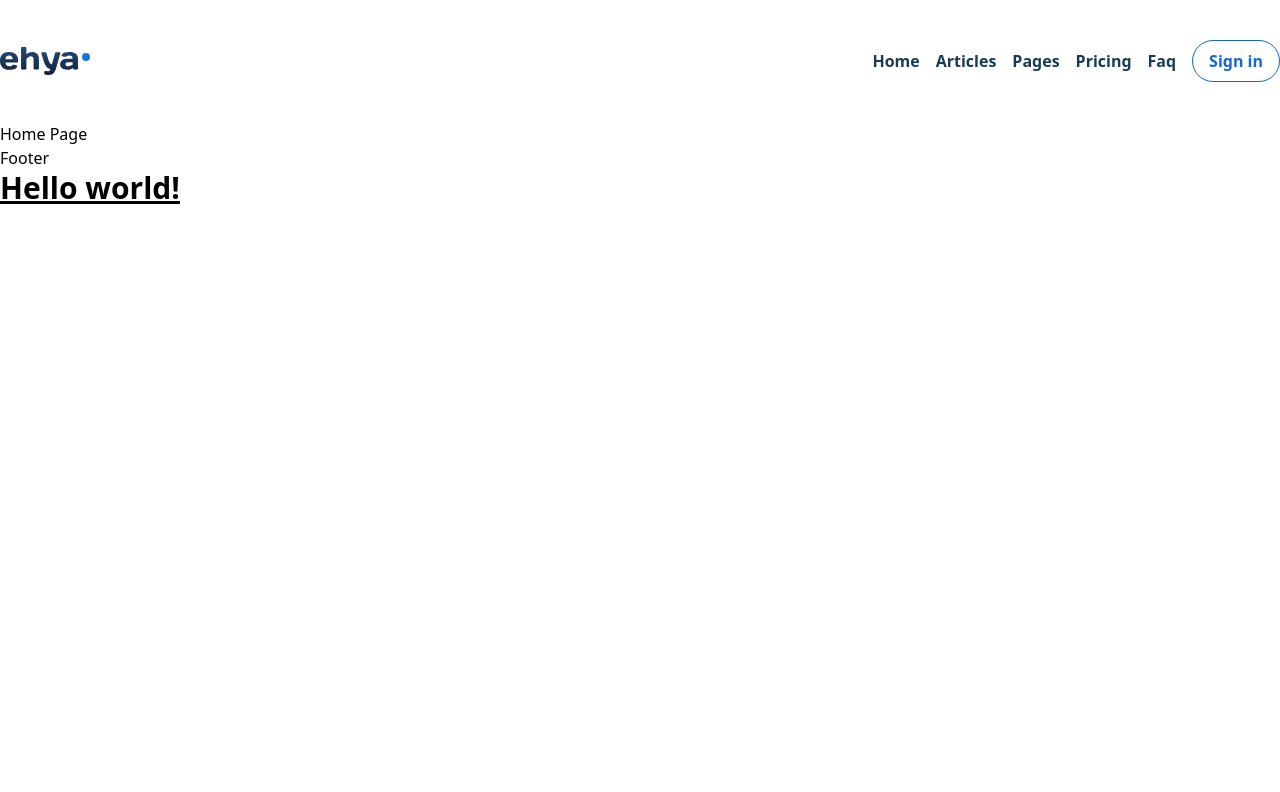
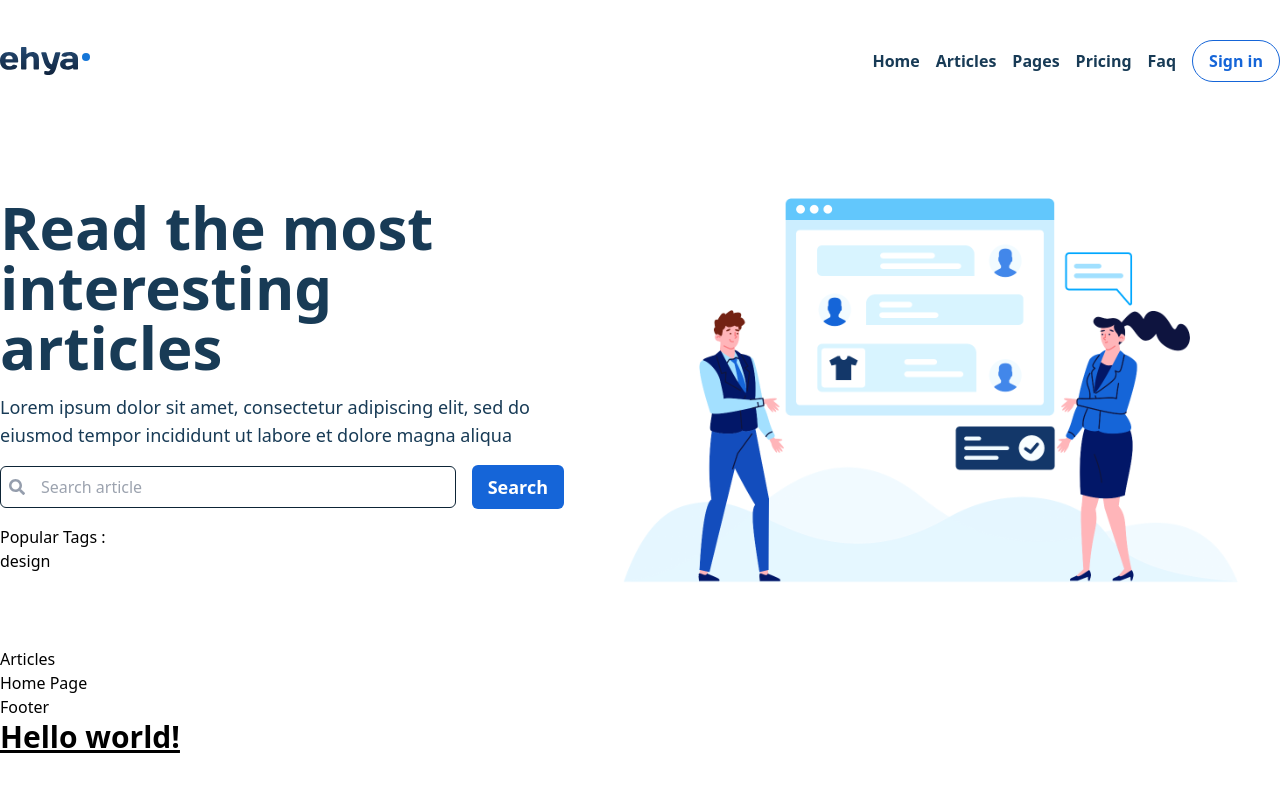
Before and after one commit to mohsinparvi/blog-site, a React (Vite) app: page / in a window 1280 px wide. Shown: the top 792 px of the page. Built offline with nearby package versions, Linux system fonts and the light colour scheme.

Commit message:
fix: vercel issue

```diff
--- a/src/components/footer.tsx
+++ b/src/components/footer.tsx
@@ -1,5 +1,3 @@
-import React from "react";
-
 const Footer = () => {
   return <div>Footer</div>;
 };
--- /dev/null
+++ b/src/pages/home/container/articles.tsx
@@ -0,0 +1,7 @@
+import React from "react";
+
+const Articles = () => {
+  return <div>Articles</div>;
+};
+
+export default Articles;
--- /dev/null
+++ b/src/pages/home/container/cta.tsx
@@ -0,0 +1,7 @@
+import React from "react";
+
+const CTA = () => {
+  return <div>CTA</div>;
+};
+
+export default CTA;
--- /dev/null
+++ b/src/pages/home/container/hero.tsx
@@ -0,0 +1,38 @@
+import heroImage from "../../../assets/hero/hero.svg";
+import search from "../../../assets/icons/search.svg";
+
+const Hero = () => {
+  return (
+    <div className="flex flex-col lg:flex-row items-center gap-4">
+      <div className="space-y-4">
+        <h1 className="font-bold text-6xl text-secondary">
+          Read the most interesting articles
+        </h1>
+        <p className="font-medium text-lg text-secondary">
+          Lorem ipsum dolor sit amet, consectetur adipiscing elit, sed do
+          eiusmod tempor incididunt ut labore et dolore magna aliqua
+        </p>
+        <div className="flex items-center gap-4 ">
+          <div className="flex items-center border border-tertiary rounded-md p-2 w-full gap-4">
+            <img src={search} alt="search icon" />
+            <input
+              type="search"
+              placeholder="Search article"
+              className="w-full focus:outline-none"
+            />
+          </div>
+          <button className="bg-primary text-[#ffffff] capitalize font-semibold text-lg py-2 px-4 rounded-md  ">
+            search
+          </button>
+        </div>
+        <div>
+          <h2>Popular Tags :</h2>
+          <p>design</p>
+        </div>
+      </div>
+      <img src={heroImage} alt="hero image" />
+    </div>
+  );
+};
+
+export default Hero;
--- a/src/pages/home/home-page.tsx
+++ b/src/pages/home/home-page.tsx
@@ -1,9 +1,14 @@
 import MainLayout from "../../components/main-layout";
+import Articles from "./container/articles";
+import Hero from "./container/hero";
 
 const HomePage = () => {
   return (
     <MainLayout>
-      <div className="container m-10 lg:m-0">
+      <div className="container m-6 ">
+        <Hero />
+        <Articles />
+
         <h1>Home Page</h1>
       </div>
     </MainLayout>
```
Also changed, not shown: src/assets/hero/hero.svg (added), src/assets/icons/search.svg (added).
